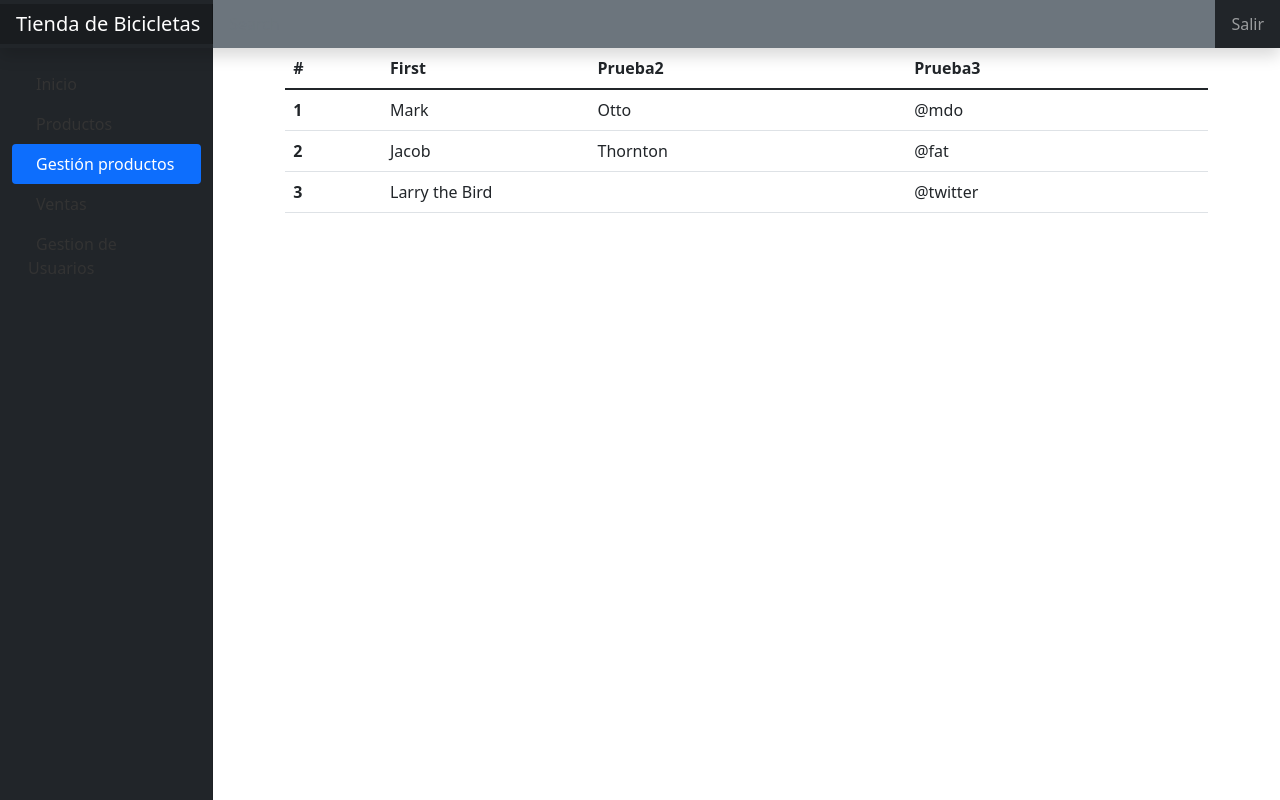
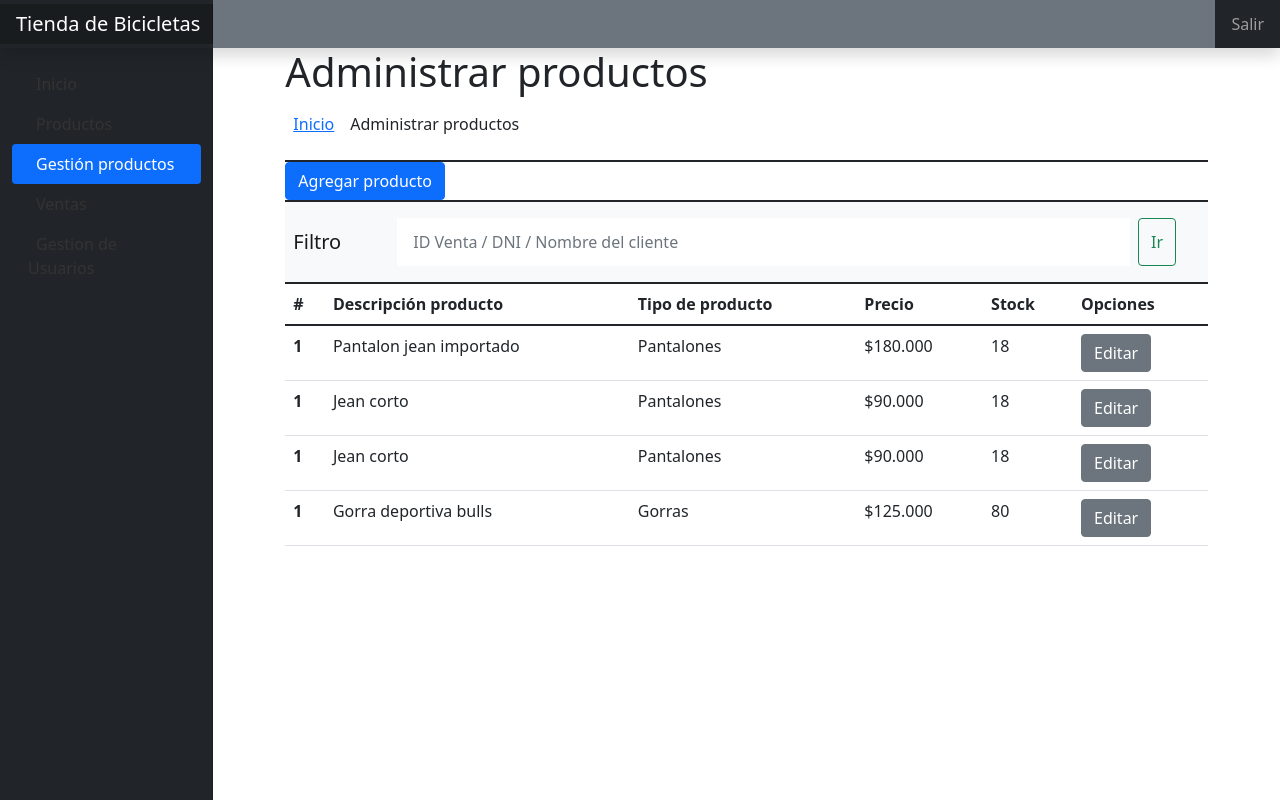
Before and after one commit to vickynavi/FrontendGrupo9, a React (Create React App) app: page /productos/tabla in a window 1280 px wide. Built offline with nearby package versions, Linux system fonts and the light colour scheme; the HTML template or start-up script is replaced by a standard one.

Commit message:
se maqueto tabla y se enruto botones

```diff
--- a/src/components/modules/productos/tabla/Tablaproductos.js
+++ b/src/components/modules/productos/tabla/Tablaproductos.js
@@ -1,41 +1,129 @@
 import React from 'react'
-//import { Table, Button, Form, Navbar, FormControl, Container } from "react-bootstrap"
+import {
+    BrowserRouter,
+    Switch,
+    Route,
+  } from "react-router-dom";
+
+import { useHistory } from 'react-router'
+import { Table, Button, Form, Navbar, FormControl, Container } from "react-bootstrap"
+import agregarProductos from '../agregarProductos';
+import editarProductos from '../editarProductos';
+
+
+
+const Tablaproductos = () => {
+    const history= useHistory();
+
+   const submit =(e) => {
+       e.preventDefault();
+       history.push('/editar-productos')
+   }
+
+   const agregar =(e) => {
+    e.preventDefault();
+    history.push('/agregar-productos')
+}
+
+
+    return (
+        <div className = "table container">
+          <section class="content-header">
+                    <h1>
+                        Administrar productos
+                    </h1>
+                    <ol class="breadcrumb">
+                        <li><a href="inicio"><i class="fa fa-dashboard"></i> Inicio</a></li>
+
+                        <li class="active">Administrar productos</li>
+                    </ol>
+        </section>
 
 
 
 
-const Tablaproductos = () => {
-    return (
-        <div className = "table container">
+            <div class="box-header with-border">
+
+                    <button onClick={agregar} type="button" class="btn btn-primary" >
+
+                        Agregar producto
+                    </button>
+
+           </div>
+
+           <div>
+              <Navbar bg="light" expand="lg">
+                <Navbar.Brand href="#">Filtro</Navbar.Brand>
+                <Navbar.Toggle aria-controls="navbarScroll" />
+                <Navbar.Collapse id="navbarScroll">
+                <Container fluid>
+                <Form className="d-flex">
+                <FormControl
+                type ="search"
+                placeholder="ID Venta / DNI / Nombre del cliente"
+                className="me-2"
+                aria-label="Search"
+                />
+                <Button variant="outline-success">Ir</Button>
+                </Form>
+                </Container>
+                </Navbar.Collapse>
+            </Navbar>
+            </div>
             <table class="table table-hover">
             <thead>
                 <tr>
                     <th scope="col">#</th>
-                    <th scope="col">First</th>
-                    <th scope="col">Prueba2</th>
-                    <th scope="col">Prueba3</th>
+                    <th scope="col">Descripción producto</th>
+                    <th scope="col">Tipo de producto</th>
+                    <th scope="col">Precio</th>
+                    <th scope="col">Stock</th>
+                    <th scope="col">Opciones</th>
+
                 </tr>
             </thead>
             <tbody>
+               <tr>
+                    <th scope="row">1</th>
+                    <td>Pantalon jean importado </td>
+                    <td>Pantalones</td>
+                    <td>$180.000</td>
+                    <td>18</td>
+                    <td><Button onClick={submit} variant="secondary">Editar</Button></td>
+                </tr>
                 <tr>
                     <th scope="row">1</th>
-                    <td>Mark</td>
-                    <td>Otto</td>
-                    <td>@mdo</td>
+                    <td>Jean corto </td>
+                    <td>Pantalones</td>
+                    <td>$90.000</td>
+                    <td>18</td>
+                    <td><Button onClick={submit} variant="secondary">Editar</Button></td>
                 </tr>
                 <tr>
-                    <th scope="row">2</th>
-                    <td>Jacob</td>
-                    <td>Thornton</td>
-                    <td>@fat</td>
+                    <th scope="row">1</th>
+                    <td>Jean corto </td>
+                    <td>Pantalones</td>
+                    <td>$90.000</td>
+                    <td>18</td>
+                    <td><Button onClick={submit} variant="secondary">Editar</Button></td>
                 </tr>
                 <tr>
-                    <th scope="row">3</th>
-                    <td colspan="2">Larry the Bird</td>
-                    <td>@twitter</td>
+                    <th scope="row">1</th>
+                    <td>Gorra deportiva bulls</td>
+                    <td>Gorras</td>
+                    <td>$125.000</td>
+                    <td>80</td>
+                    <td><Button onClick={submit} variant="secondary">Editar</Button></td>
                 </tr>
             </tbody>
         </table>
+
+            <Switch>
+
+                <Route exact path="/agregar-productos" component={agregarProductos} />
+                <Route exact path="/editar-productos" component={editarProductos} />
+            </Switch>
+
         </div >
     )
 }
```
